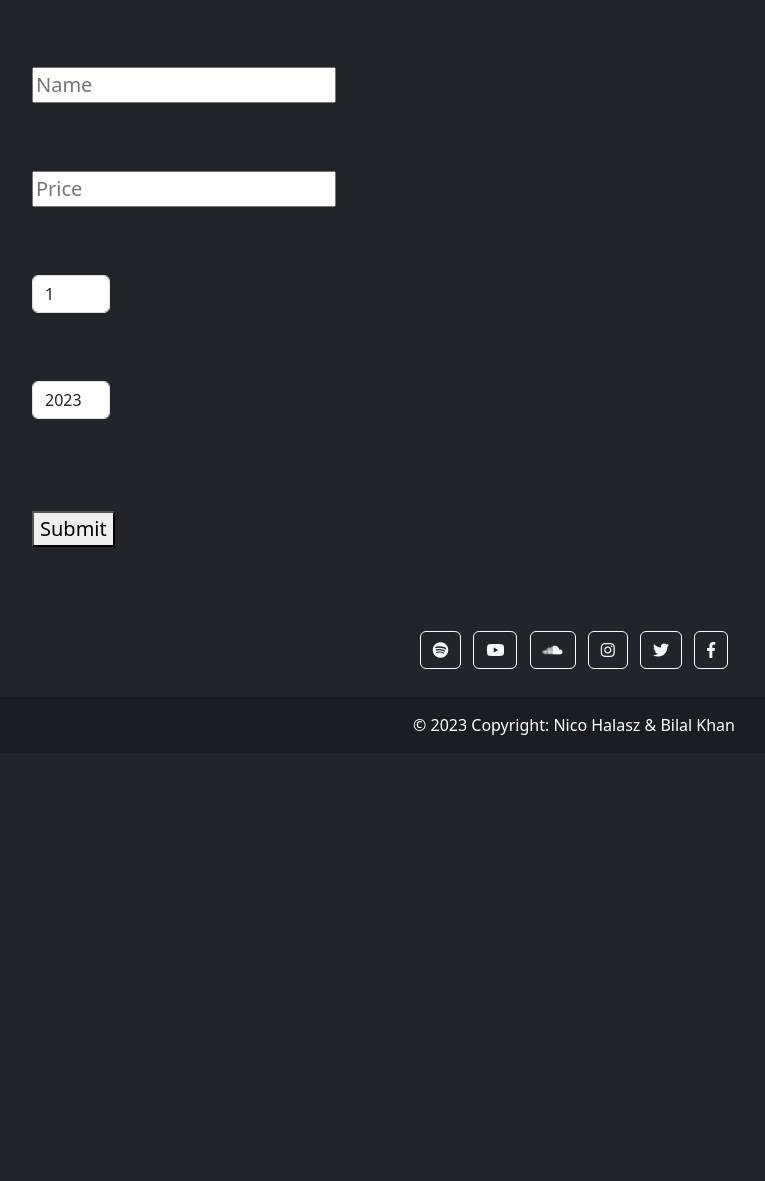
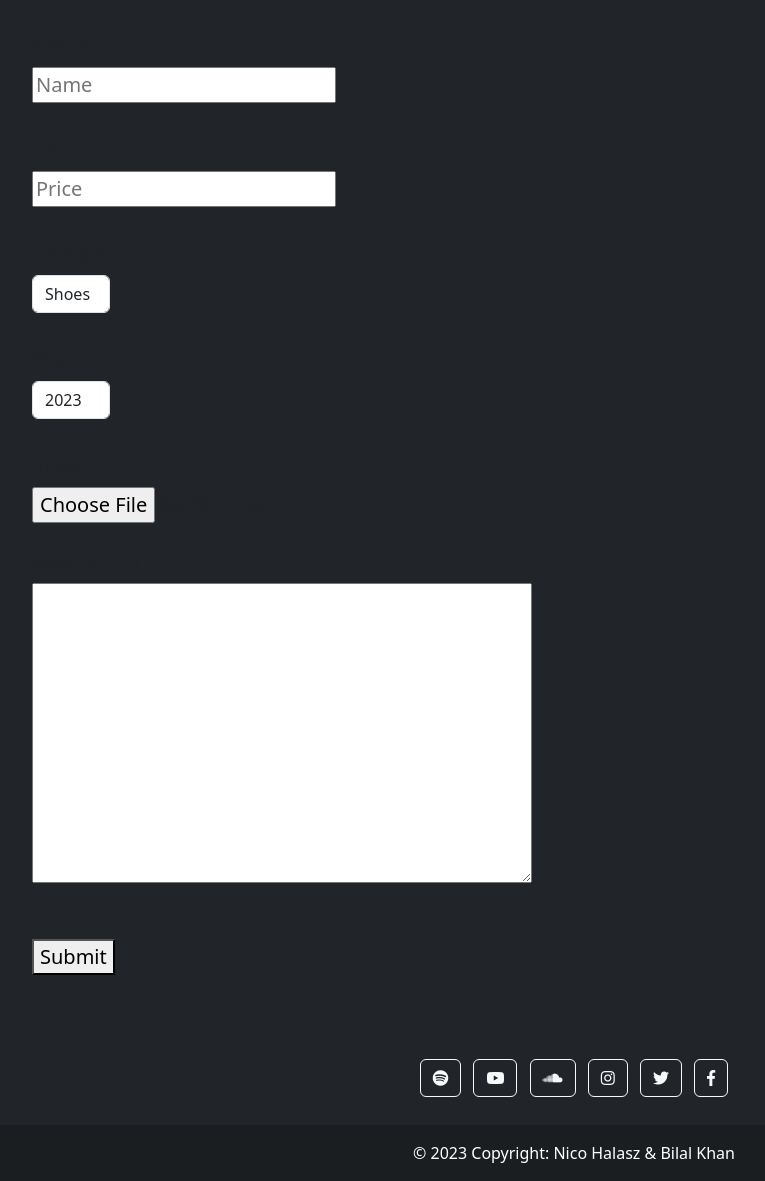
Before and after one commit to BilalKhanRongotai/term-1-internal-, a PHP site: page /store_add.php in a window 1280 px wide. Shown: the part 175-1356 px from the top of the page, without its empty margins (66-831 px from the left). Before the commit the page ends 910 px from the top, so only its background shows below. Run offline with PHP 8.4, Linux system fonts and the light colour scheme; some libraries are stand-ins or nearby versions.

Commit message:
xzrutjykulfdh

```diff
--- a/includes/functions_inc.php
+++ b/includes/functions_inc.php
@@ -184,11 +184,11 @@ else if($checkPwd === true){
 }
 
 // Create store item function
-function createItem($conn, $name, $price){
-    $sql = "INSERT INTO store_tbl (Name, Price) VALUES(?,?)";
+function createItem($conn, $name, $price, $category, $year, $image, $description){
+    $sql = "INSERT INTO store_tbl (Name, Price, Category, Year, Image, Description) VALUES(?,?,?,?,?,?)";
     $stmt = mysqli_stmt_init($conn);
     mysqli_stmt_prepare($stmt,$sql);
-    mysqli_stmt_bind_param($stmt, "sd", $name, $price);
+    mysqli_stmt_bind_param($stmt, "sdsdss", $name, $price, $category, $year, $image, $description);
     mysqli_stmt_execute($stmt);
     //Close the connection
     mysqli_stmt_close($stmt);
--- a/store_add.php
+++ b/store_add.php
@@ -77,19 +77,20 @@ if($_GET['error']== "empty_fields"){
             <div class="form-group row pt-4">
             <label for="price"class="col-sm-2 col-form-label">Category</label>
             <div class="col-sm-10">
-            <select class="form-control" id="exampleFormControlSelect1">
-                <option>1</option>
-                <option>2</option>
-                <option>3</option>
-                <option>4</option>
-                <option>5</option>
+            <select class="form-control" name="category" id="exampleFormControlSelect1">
+                <option>Shoes</option>
+                <option>Tops</option>
+                <option>Bottoms</option>
+                <option>Vinyl</option>
+                <option>Cds</option>
+                <option>Miscellaneous</option>
             </select>
             </div>
             </div>
             <div class="form-group row pt-4">
             <label for="price"class="col-sm-2 col-form-label">Year</label>
             <div class="col-sm-10">
-            <select class="form-control" id="exampleFormControlSelect1">
+            <select class="form-control" name="year" id="exampleFormControlSelect1">
                 <option>2023</option>
                 <option>2022</option>
                 <option>2021</option>
@@ -107,9 +108,21 @@ if($_GET['error']== "empty_fields"){
                 <option>2009</option>
             </select>
             </div>
+            <div class="form-group row pt-4">
+            <label for="price"class="col-sm-2 col-form-label">Image</label>
+            <div class="col-sm-10">
+                <input type="file" name="image" class="form-cotnrol" placeholder="Image">
+            </div>
+            </div>
+            <div class="form-group row pt-3">
+            <label for="email"class="col-sm-2 col-form-label">Description</label>
+            <div class="col-sm-10">
+                <textarea type="text" name="description" class="form-cotnrol" placeholder="description" style="width:500px; height:300px">
+
+                </textarea>
+            </div>
             </div>
             <div class="form-group row pt-5">
-            <label for="submit"class="col-sm-2 col-form-label">Submit</label>
             <div class="col-sm-10">
                 <button type="submit" name="submit_btn" class="form-cotnrol" placeholder="Signup">Submit</button>
             </div>
```
Also changed, not shown: includes/store_add_inc.php (+6 -1 lines), store.php (+4 -9 lines).
